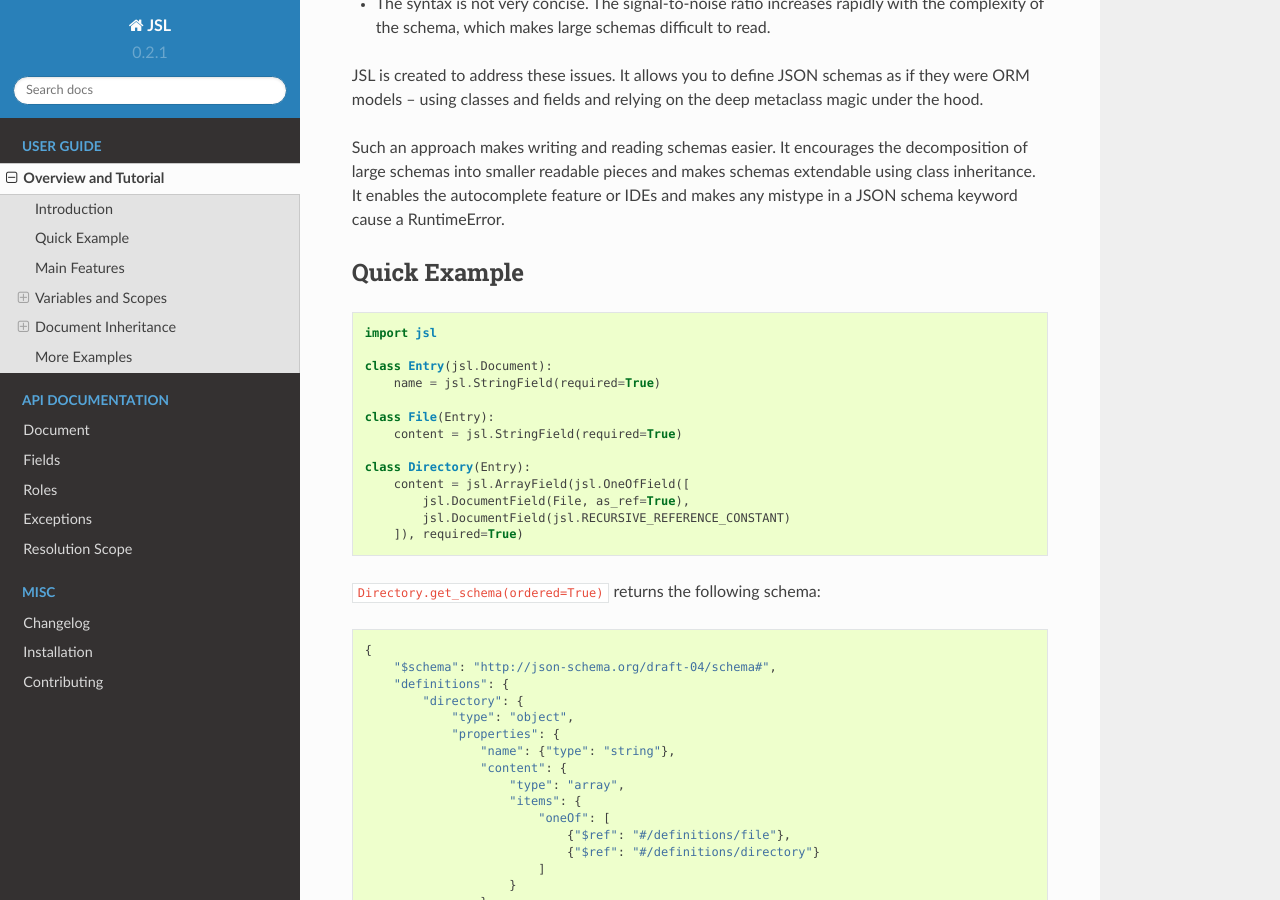
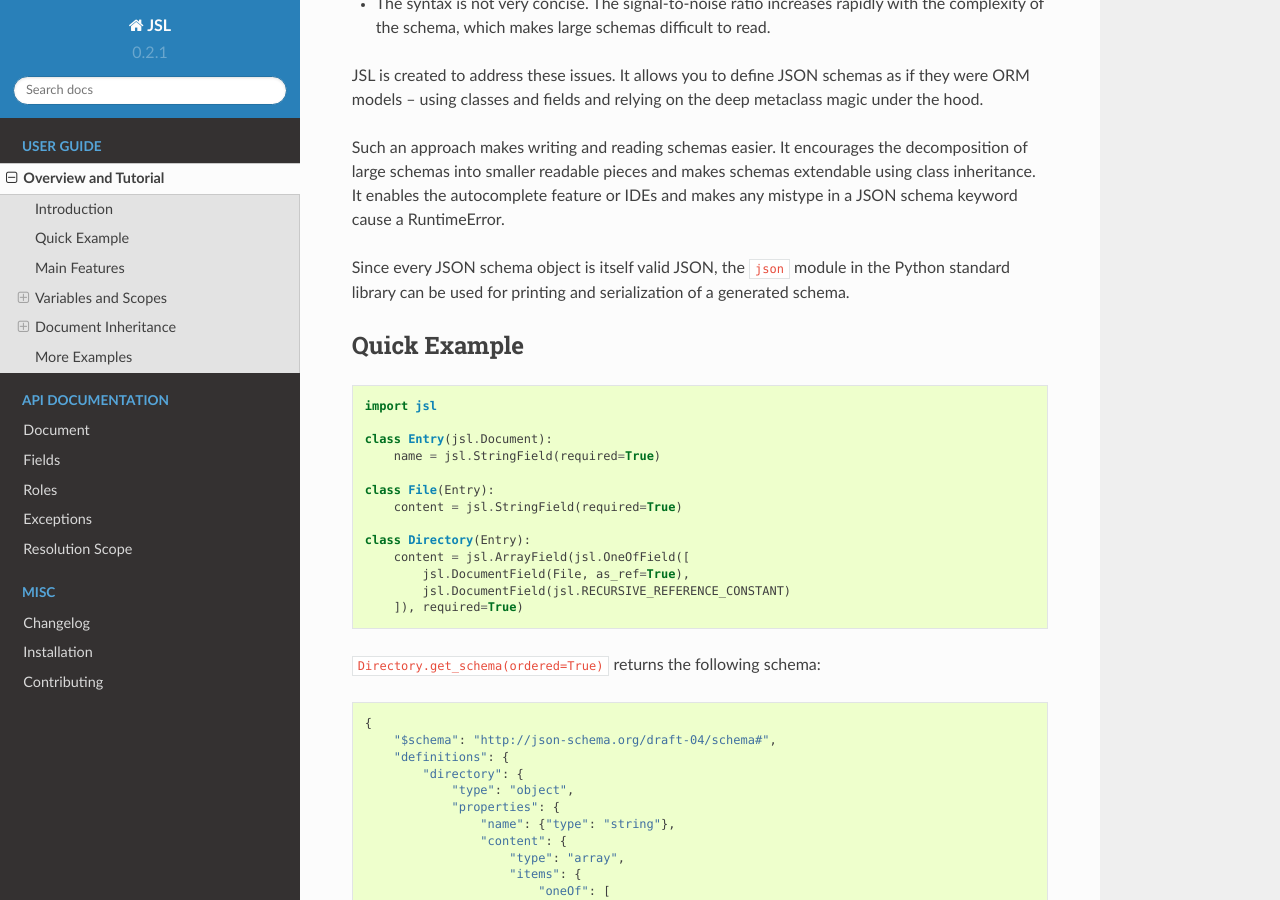
Before and after one commit to aromanovich/jsl, a Sphinx documentation site: the page built from docs/source/tutorial.rst, in a window 1280 px wide and 900 px high, scrolled down 706 px. Built offline with Sphinx 7.4.7 and the Read the Docs theme 2.0.0, drawn with Linux system fonts in a browser that asks for light colours.

Commit message:
Point out interoperability with Python json module.
Signed-off-by: mulhern <amulhern@redhat.com>

```diff
--- a/docs/source/tutorial.rst
+++ b/docs/source/tutorial.rst
@@ -39,6 +39,10 @@ Such an approach makes writing and reading schemas easier.
 It encourages the decomposition of large schemas into smaller readable pieces
 and makes schemas extendable using class inheritance. It enables the autocomplete
 feature or IDEs and makes any mistype in a JSON schema keyword cause a RuntimeError.
+
+Since every JSON schema object is itself valid JSON, the ``json`` module in
+the Python standard library can be used for printing and serialization of
+a generated schema.
 
 .. links
 
```
